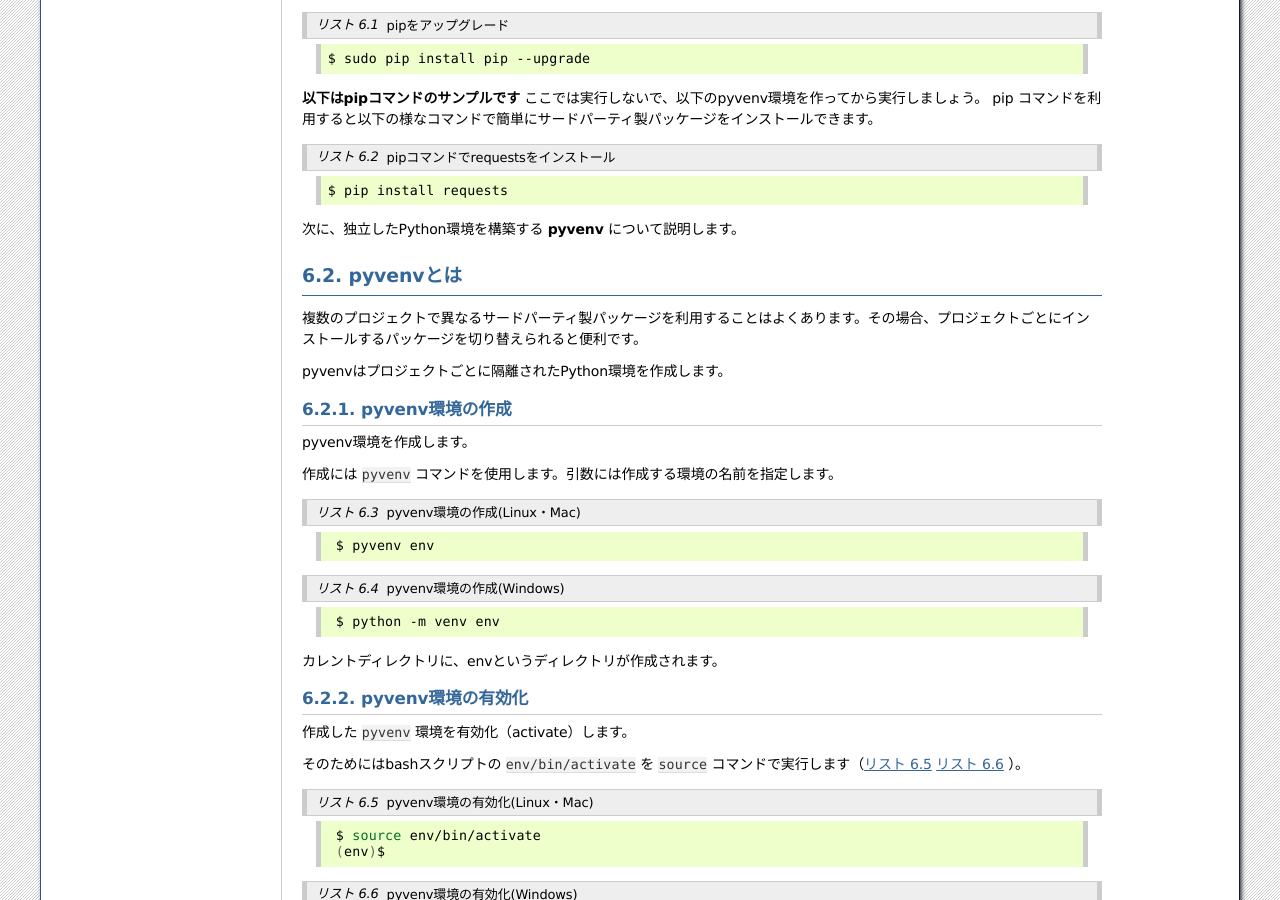
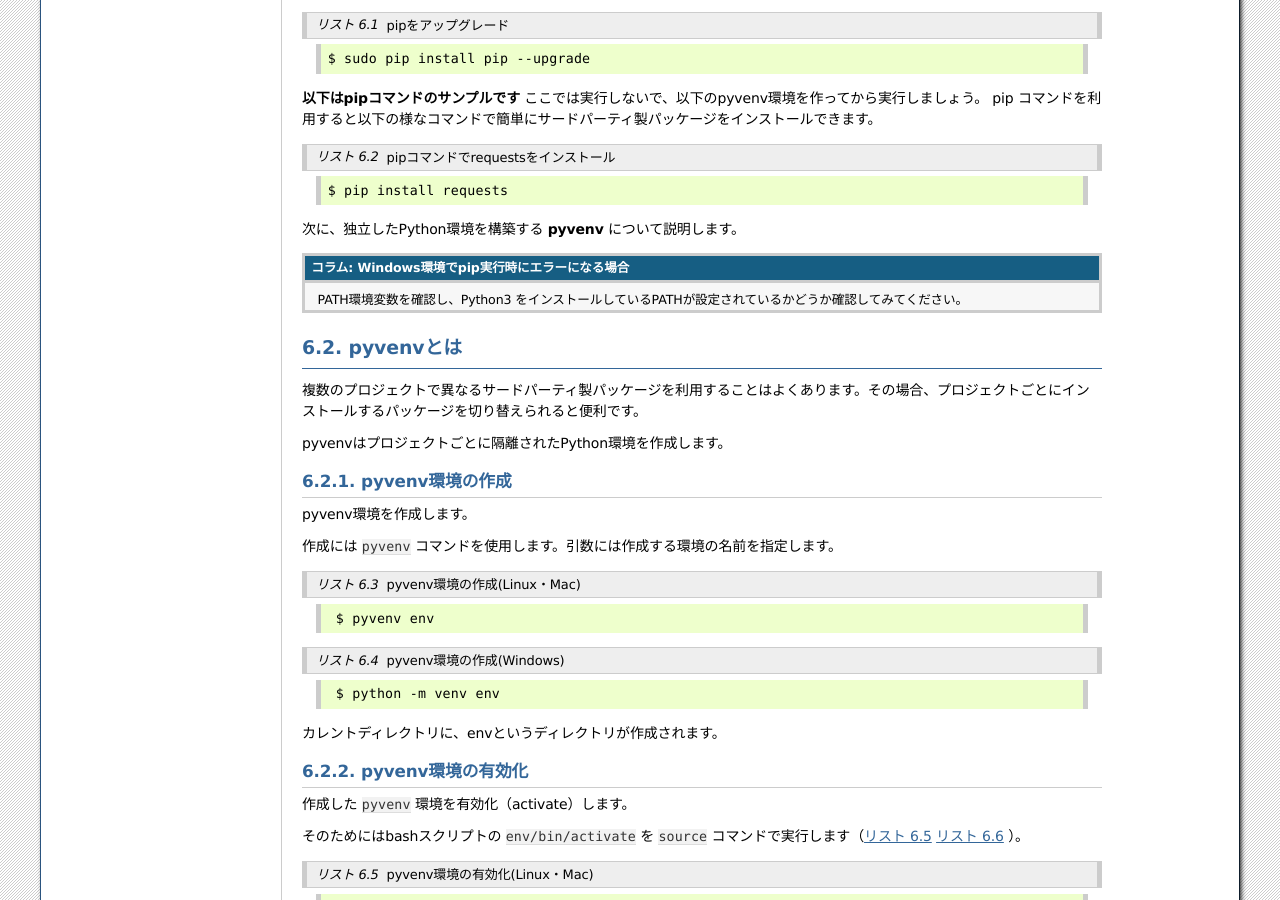
Before and after one commit to pyconjp/pycamp.pycon.jp, a Sphinx documentation site: the page built from source/textbook/6_pyvenv.rst, in a window 1280 px wide and 900 px high, scrolled down 900 px. Built offline with Sphinx 7.4.7, drawn with Linux system fonts in a browser that asks for light colours.

Commit message:
WindowsのPATH設定について注意書きを入れた fixed #66

```diff
--- a/source/textbook/6_pyvenv.rst
+++ b/source/textbook/6_pyvenv.rst
@@ -45,6 +45,11 @@ pip コマンドを利用すると以下の様なコマンドで簡単にサー
    $ pip install requests
 
 次に、独立したPython環境を構築する **pyvenv** について説明します。
+
+.. admonition:: コラム: Windows環境でpip実行時にエラーになる場合
+
+    PATH環境変数を確認し、Python3 をインストールしているPATHが設定されているかどうか確認してみてください。
+
 
 pyvenvとは
 ==========
```
